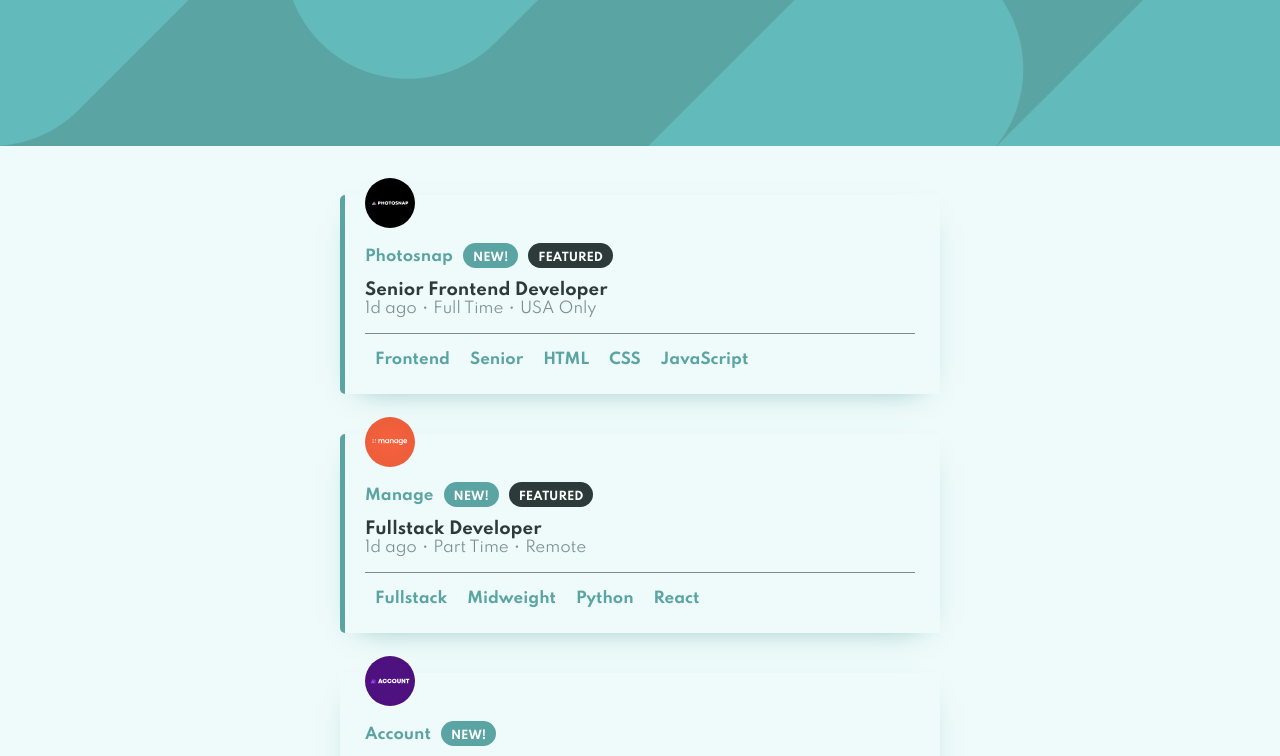
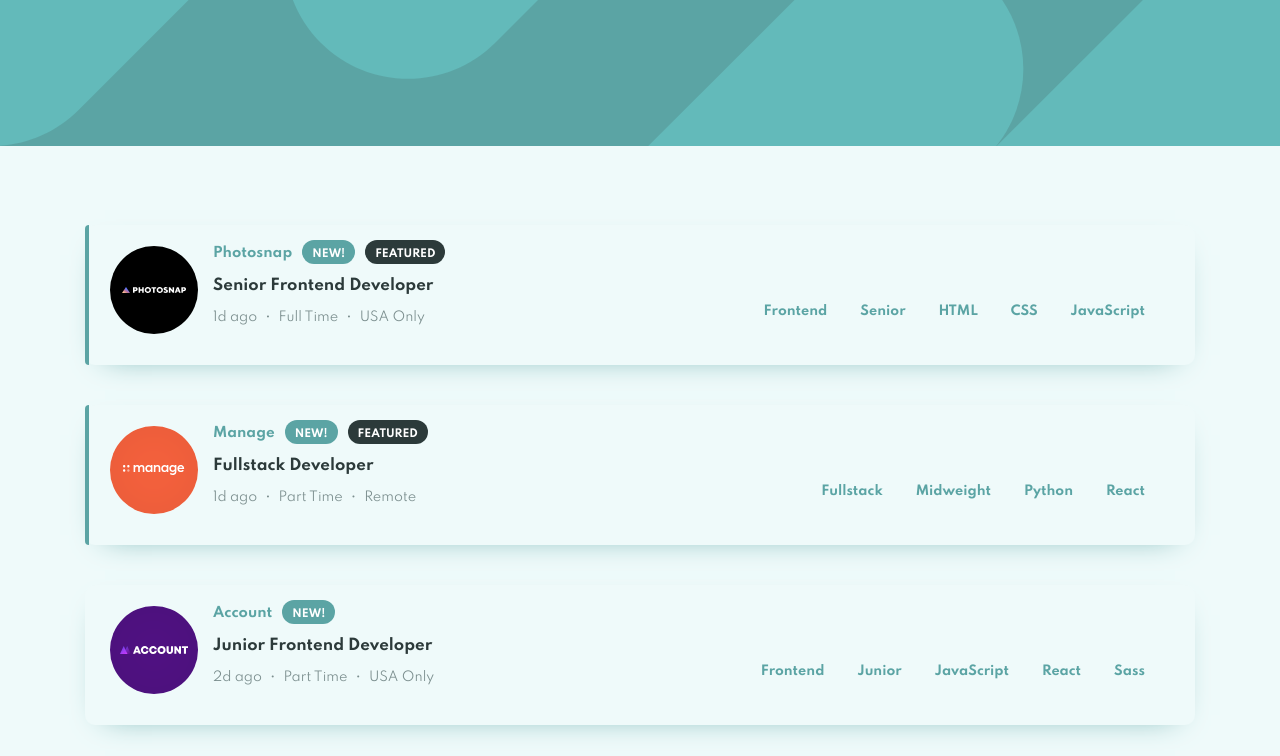
Before and after one commit to willykleitinho/static-job-listings, a React (Create React App) app: page / in a window 1280 px wide. Shown: the top 756 px of the page. Built offline with nearby package versions, Linux system fonts and the light colour scheme.

Commit message:
Yeah css work

```diff
--- a/src/App.css
+++ b/src/App.css
@@ -1,17 +1,19 @@
 .Listing {
   background: var(--clr-Background);
-  padding: 20px 25px;
   position: relative;
   box-shadow: 0px 10px 30px -20px var(--clr-primary);
-  max-width: 600px;
+  max-width: 1110px;
   margin: 40px auto;
+  border-radius: 10px;
+  padding: 15px 25px;
+  padding-bottom: 25px;
 }
 
 .Listing.featured::before {
   display: block;
   content: '';
   position: absolute;
-  width: 5px;
+  width: 4px;
   height: 100%;
   top: 0;
   left: 0;
@@ -21,20 +23,22 @@
 }
 
 .Listing-image {
-  width: 50px;
-  margin-top: -61px;
+  width: 48px;
+  margin-top: -50px;
 }
 
 .Listing-company {
   color: var(--clr-primary);
   font-weight: bold;
-  margin: 1rem 0;
+  font-size: 0.9rem;
+  margin-bottom: 1rem;
+  margin-top: 5px;
 }
 
 .Listing-title {
   color: var(--clr-2);
   font-weight: bold;
-  font-size: 1.1rem;
+  font-size: 1rem;
   margin-bottom: 1rem;
   text-decoration: none;
   transition: color 100ms;
@@ -46,11 +50,12 @@
 
 .Listing-info {
   color: var(--clr-1);
-  margin-bottom: 1rem;
+  margin: 1rem 0;
+  font-size: 0.85rem;
 }
 
-.Listing-info > *{
-  margin: 5px;
+.Listing-info > * {
+  margin: 8px;
 }
 
 .Listing-info > *:first-child {
@@ -64,7 +69,7 @@
   background-color: var(--clr-2);
   color: #fff;
   margin-left: 10px;
-  font-size: .75rem;
+  font-size: .7rem;
   text-transform: uppercase;
 }
 
@@ -81,15 +86,18 @@
   display: flex;
   flex-wrap: wrap;
   border-top: 1px solid var(--clr-1);
+  margin-top: 20px;
 }
 
 .Tags > * {
   color: var(--clr-primary);
   font-weight: bold;
+  font-size: 0.85rem;
   padding: 5px;
   padding-top: 7px;
-  margin: 0 5px;
-  margin-top: 10px;
+  margin-left: 3px;
+  margin-right: 20px;
+  margin-top: 20px;
   border-radius: 5px;
   transition: color 100ms, background-color 100ms;
 }
@@ -99,13 +107,36 @@
   color: white;
 }
 
+@media (min-width: 1000px) {
+  .Listing {
+    display: flex;
+    align-items: center;
+  }
+
+  .Listing-image {
+    width: auto;
+    margin: 0;
+    margin-right: 1rem;
+  }
+
+  .Listing .container {
+    flex: 1;
+  }
+
+  .Tags {
+    border: 0;
+  }
+}
+
 .Filter {
   display: flex;
   background: var(--clr-Filter-Tablets);
   padding: 1rem;
-  border-radius: 10px;
+  border-radius: 5px;
   box-shadow: 0 7px 15px -10px var(--clr-primary);
-  margin-bottom: 3rem;
+  margin: auto;
+  margin-bottom: 3.5rem;
+  max-width: 1000px;
 }
 
 .Filter-labels {
@@ -114,26 +145,31 @@
   display: flex;
   flex-wrap: wrap;
   flex: 1;
+  padding: 5px;
+  padding-left: 12px;
 }
 
 .Filter-label {
   width: max-content;
   box-shadow: 0 5px 15px -10px var(--clr-primary);
+  font-size: 0.9rem;
+  color: var(--clr-primary);
+  font-weight: bold;
 }
 
 .Filter-label::after {
   content: 'x';
   font-weight: bold;
   font-size: 16px;
-  line-height: 24px;
+  line-height: 30px;
   text-align: center;
   color: white;
   background: var(--clr-primary);
   display: inline-block;
-  width: 25px;
-  height: 25px;
+  width: 32px;
+  height: 32px;
   vertical-align: middle;
-  margin-left: 10px;
+  margin-left: 8px;
   border-top-right-radius: 3px;
   border-bottom-right-radius: 3px;
   transition: background-color 100ms;
--- a/src/components/Listings.js
+++ b/src/components/Listings.js
@@ -36,7 +36,7 @@ function JobListing({data, setTags}) {
   return (
     <article data-id={id} className={(isFeatured) ? 'Listing featured' : 'Listing'}>
       <img src={logo} alt={company + ' logo.'} className='Listing-image' />
-      <div>
+      <div className='container'>
         <p className='Listing-company'>
           {company}
           {isNew && <Label text='New!' classes='new' />}
--- a/src/index.css
+++ b/src/index.css
@@ -34,6 +34,7 @@ body {
   padding-top: 7rem;
   font-family: var(--font-family);
 }
+
 .body-bg-image {
   position: absolute;
   top: 0;
@@ -42,3 +43,9 @@ body {
   width: 100%;
   background: var(--clr-primary);
 }
+
+@media (min-width: 1000px) {
+  body {
+    padding-top: 9rem;
+  }
+}
```
